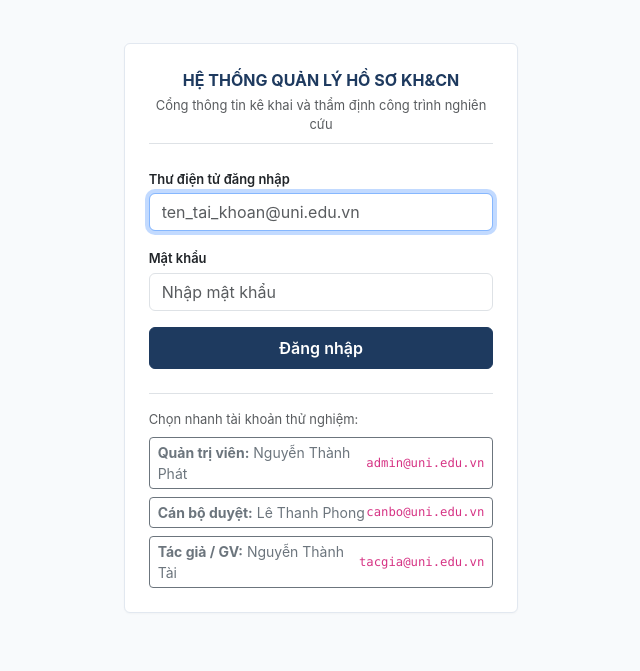
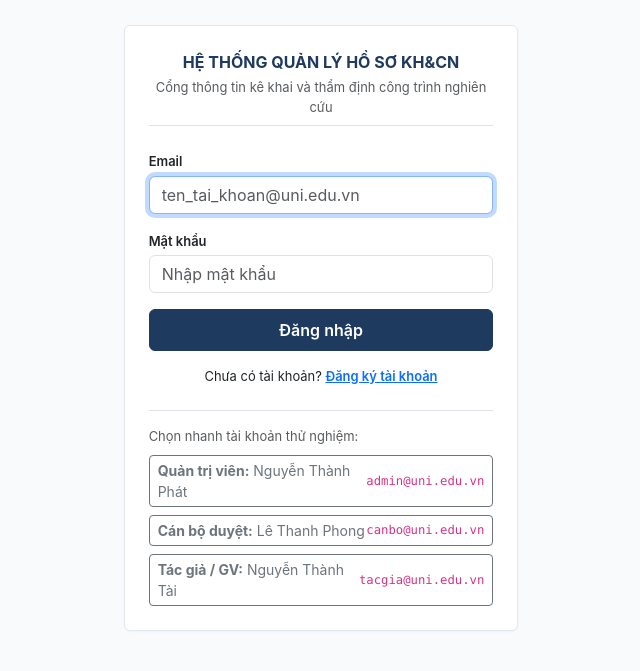
Before and after one commit to nguyenthanhphat-144/KLCN_2026, a Flask app: page /login in a window 1280 px wide. Shown: the top 671 px of the page, without its empty margins (319-959 px from the left). Run offline with Flask 3, Linux system fonts and the light colour scheme; parts of the project's set-up code (start-up, migrations or seed data) failed here and were passed over.

Commit message:
Update login.html
Thêm liên kết đăng ký tài khoản; đổi nhãn “Thư điện tử đăng nhập” thành “Email”

```diff
--- a/templates/login.html
+++ b/templates/login.html
@@ -17,7 +17,7 @@
 
                 <form method="POST" action="{{ url_for('login') }}">
                     <div class="mb-3">
-                        <label class="form-label small fw-semibold mb-1">Thư điện tử đăng nhập</label>
+                        <label class="form-label small fw-semibold mb-1">Email</label>
                         <input type="email" name="email" id="loginEmail" class="form-control"
                                placeholder="ten_tai_khoan@uni.edu.vn" required autofocus>
                     </div>
@@ -31,7 +31,15 @@
                     <button type="submit" class="btn btn-primary w-100 py-2 fw-semibold" style="background-color: var(--primary-navy); border-color: var(--primary-navy);">
                         Đăng nhập
                     </button>
-                </form>
+                                </form>
+
+                <div class="text-center small mt-3">
+                    Chưa có tài khoản?
+                    <a href="{{ url_for('register') }}"
+                       class="fw-semibold">
+                        Đăng ký tài khoản
+                    </a>
+                </div>
 
                 <div class="mt-4 pt-3 border-top">
                     <div class="small text-muted mb-2">Chọn nhanh tài khoản thử nghiệm:</div>
```
